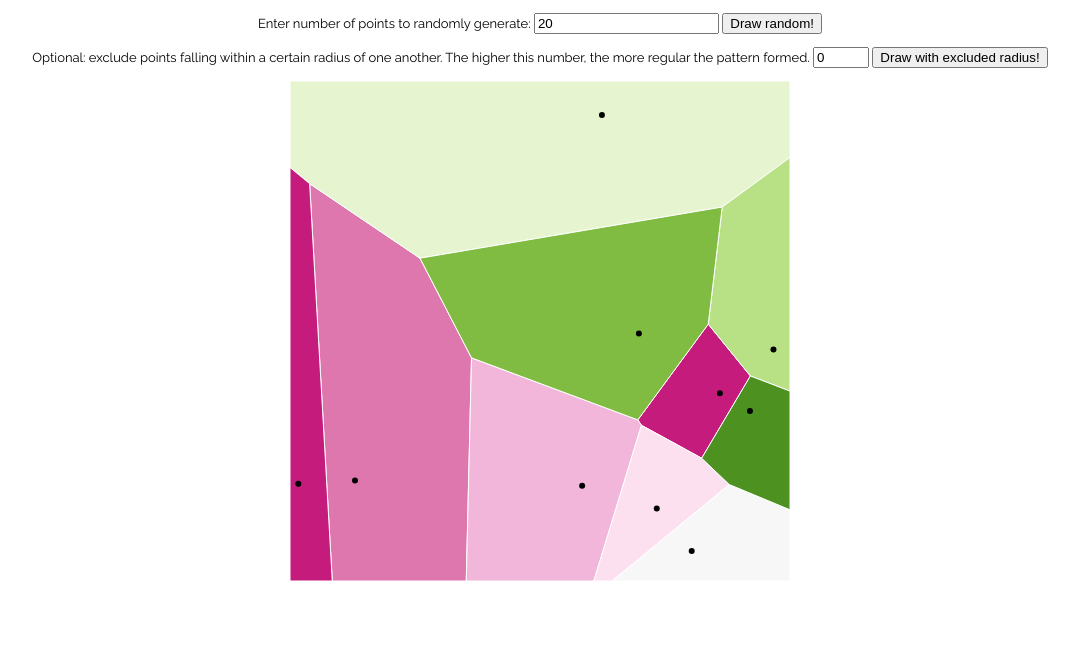
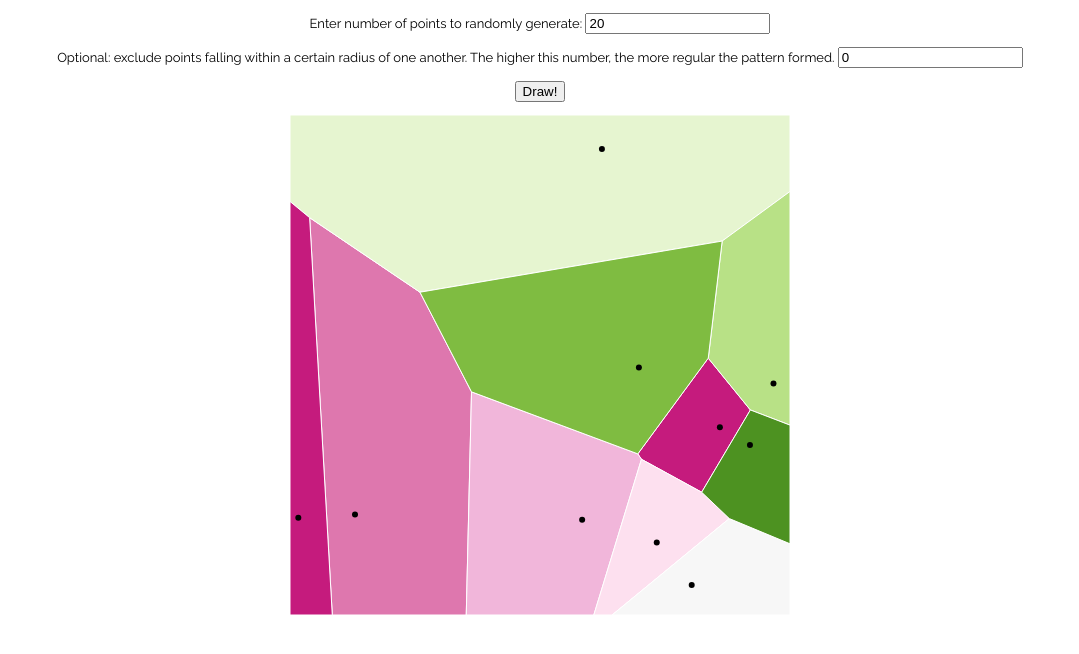
Before and after one commit to paruby/VoronoiPartitionsD3, a plain HTML site: page voronoi_frame.html in a window 1280 px wide. Shown: the whole page, without its empty margins (100-1179 px from the left). Drawn offline with nearby package versions, Linux system fonts and the light colour scheme.

Commit message:
removed random button
Signed-off-by: Paul K Rubenstein <paul.rubenstein@tuebingen.mpg.de>

```diff
--- a/voronoi_frame.html
+++ b/voronoi_frame.html
@@ -4,7 +4,7 @@
 <meta charset="utf-8">
   <link href='https://fonts.googleapis.com/css?family=Raleway' rel='stylesheet' type='text/css'>
   <link href='css/base.css' rel='stylesheet' type='text/css'>
-<script src="d3.v3.min.js" charset="utf-8"></script>
+  <script src="https://d3js.org/d3.v3.min.js"></script>
 <style>
 path {
   stroke: #fff;
@@ -34,12 +34,12 @@ circle {
 
 <p>
 Enter number of points to randomly generate: <input type="number" id="n_points" min="1" value="20">
-<button onclick="reload('random',[document.getElementById('n_points').value])"> Draw random! </button>
 </p>
 <p>
-Optional: exclude points falling within a certain radius of one another. The higher this number, the more regular the pattern formed.
-<input type="number" id='exclude_radius' min="0" max='10' value='0'>
-<button onclick="reload('exclude_radius', [document.getElementById('n_points').value, document.getElementById('exclude_radius').value])"> Draw with excluded radius! </button>
+Optional: exclude points falling within a certain radius of one another. The higher this number, the more regular the pattern formed. <input type="number" id='exclude_radius' min="0"  value='0'>
+</p>
+<p>
+<button onclick="reload('exclude_radius', [document.getElementById('n_points').value, document.getElementById('exclude_radius').value])"> Draw! </button>
 </p>
 
 
```
